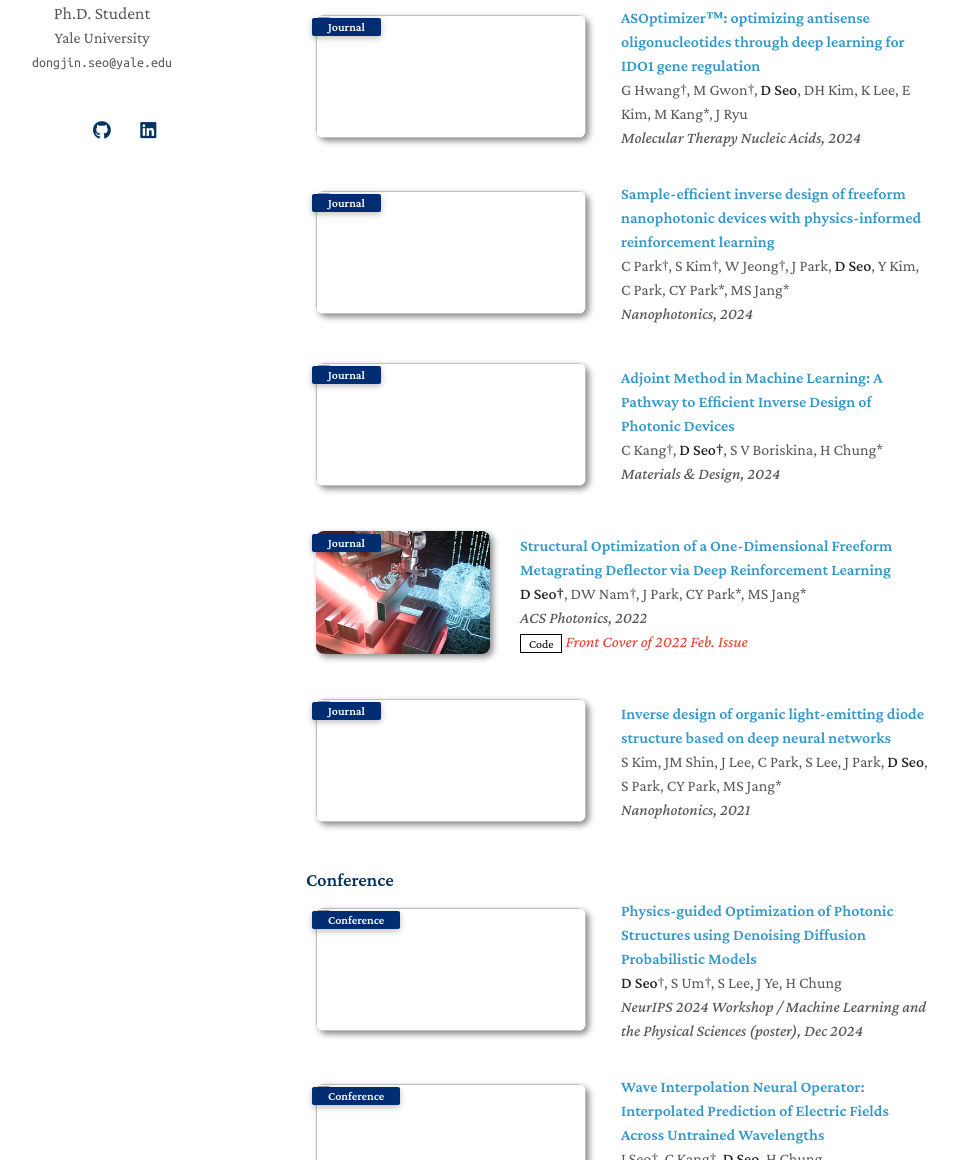
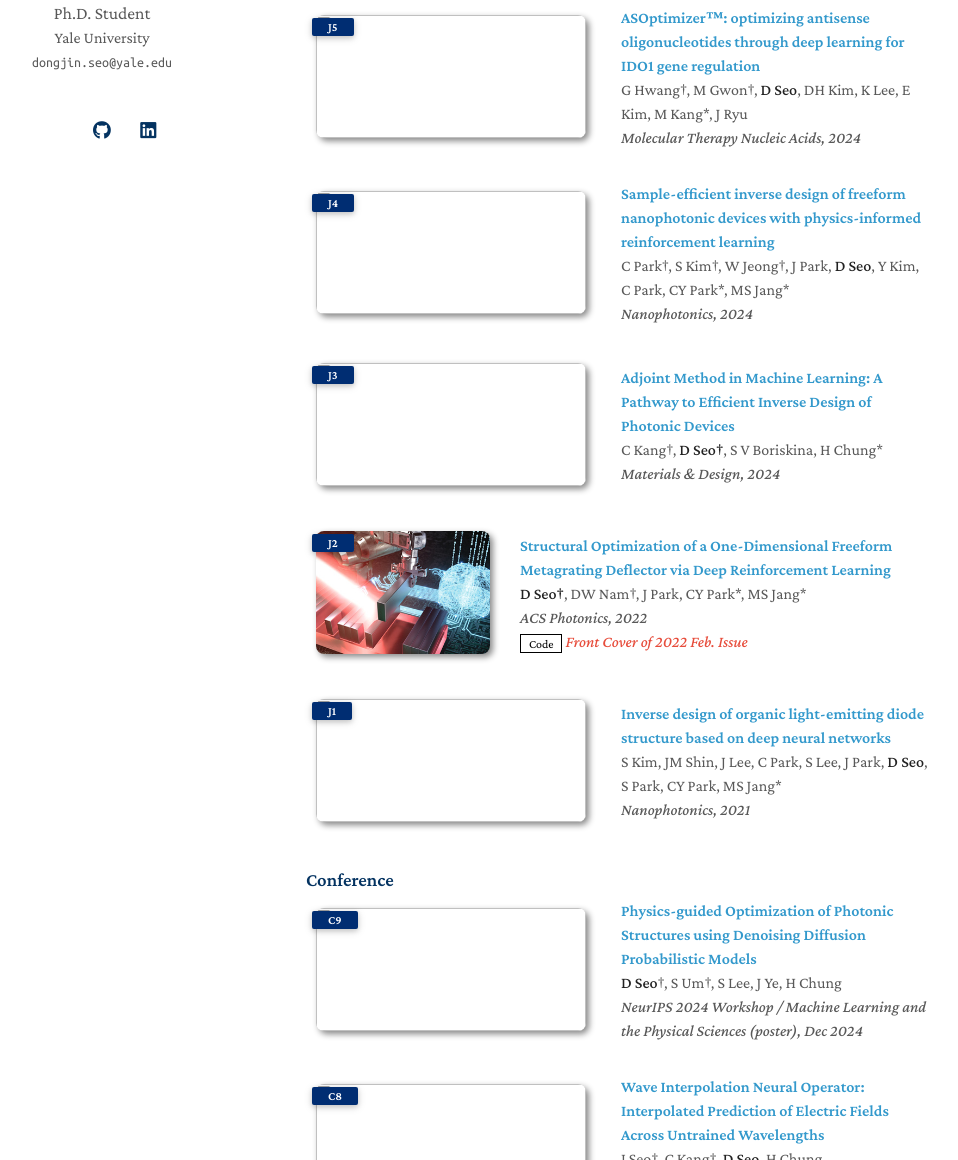
Before and after one commit to DongjinSeoAP/DongjinSeoAP.github.io, a Jekyll site: the page built from index.md, in a window 1280 px wide and 1400 px high, scrolled down 660 px. Shown: the part 240-1400 px from the top of the window, without its empty margins (174-1132 px from the left). Built offline with Jekyll 4.4.1, drawn with Linux system fonts in a browser that asks for light colours; a style sheet for code colours, icons or effects is not loaded; our own code applies the rules of GitHub Pages for plain Markdown files; some of the changed text lies outside the part shown.

Commit message:
Update publications.yml

```diff
--- a/_data/publications.yml
+++ b/_data/publications.yml
@@ -8,17 +8,17 @@ jour:
   - title: "ASOptimizer™: optimizing antisense oligonucleotides through deep learning for IDO1 gene regulation"
     authors: G Hwang†, M Gwon†, <strong>D Seo</strong>, DH Kim, K Lee, E Kim, M Kang*, J Ryu
     conference: Molecular Therapy Nucleic Acids, 2024
-    conference_short: "Journal"
+    conference_short: "J5"
 
   - title: "Sample-efficient inverse design of freeform nanophotonic devices with physics-informed reinforcement learning"
     authors: C Park†, S Kim†, W Jeong†, J Park, <strong>D Seo</strong>, Y Kim, C Park, CY Park*, MS Jang*
     conference: Nanophotonics, 2024
-    conference_short: "Journal"
+    conference_short: "J4"
 
   - title: "Adjoint Method in Machine Learning: A Pathway to Efficient Inverse Design of Photonic Devices"
     authors: C Kang†, <strong>D Seo†</strong>, S V Boriskina, H Chung*
     conference: Materials & Design, 2024
-    conference_short: "Journal"
+    conference_short: "J3"
 
   - title: "Structural Optimization of a One-Dimensional Freeform Metagrating Deflector via Deep Reinforcement Learning"
     authors: <strong>D Seo†</strong>, DW Nam†, J Park, CY Park*, MS Jang*
@@ -26,55 +26,55 @@ jour:
     code: https://github.com/dongjin-seo2020/1DFreeFormDQN
     notes: Front Cover of 2022 Feb. Issue
     image: ./assets/img/2022ACSPhotonics.jpg
-    conference_short: "Journal"
+    conference_short: "J2"
 
   - title: "Inverse design of organic light-emitting diode structure based on deep neural networks"
     authors: S Kim, JM Shin, J Lee, C Park, S Lee, J Park, <strong>D Seo</strong>, S Park, CY Park, MS Jang*
     conference: Nanophotonics, 2021
-    conference_short: "Journal"
+    conference_short: "J1"
 
 conf:
   - title: "Physics-guided Optimization of Photonic Structures using Denoising Diffusion Probabilistic Models"
     authors: <strong>D Seo</strong>†, S Um†, S Lee, J Ye, H Chung
     conference: NeurIPS 2024 Workshop / Machine Learning and the Physical Sciences (poster), Dec 2024
-    conference_short: "Conference"
+    conference_short: "C9"
 
   - title: "Wave Interpolation Neural Operator: Interpolated Prediction of Electric Fields Across Untrained Wavelengths"
     authors: J Seo†, C Kang†, <strong>D Seo</strong>, H Chung
     conference: NeurIPS 2024 Workshop / Data-driven and Differentiable Simulations (poster), Dec 2024
-    conference_short: "Conference"
+    conference_short: "C8"
 
   - title: "Adjoint sensitivity analysis based photonic structure efficiency prediction and data augmentation"
     authors: C Kang†, <strong>D Seo</strong>†, S V Boriskina, H Chung
     conference: CLEO-PR 2024 (poster), Aug 2024
-    conference_short: "Conference"
+    conference_short: "C7"
 
   - title: "High-Speed Multiwavelength Adjoint Optimization with Surrogate Solver"
     authors: J Seo†, C Kang†, <strong>D Seo</strong>, H Chung
     conference: CLEO-PR 2024 (poster), Aug 2024
-    conference_short: "Conference"
+    conference_short: "C6"
 
   - title: "Physics-guided Diffusion Models for Inverse Design"
     authors: <strong>D Seo</strong>†, S Um†, J Ye, H Chung
     conference: CLEO-PR 2024 (poster), Aug 2024
-    conference_short: "Conference"
+    conference_short: "C5"
 
   - title: "Contextualized and Aligned Audio-Text Fusion Models for Emotion Recognition"
     authors: S Choi, Y Kwon, <strong>D Seo</strong>
     conference: KCC 2023 (poster), Dec 2023
-    conference_short: "Conference"
+    conference_short: "C4"
 
   - title: "Adjoint Method for Data Augmentation of Photonic Structures"
     authors: <strong>D Seo</strong>, C Kang, H Chung
     conference: Optica Imaging Congress (oral), Aug 2023
-    conference_short: "Conference"
+    conference_short: "C3"
 
   - title: "Deep reinforcement learning enables freeform structure optimization of 1D metagrating deflector"
     authors: <strong>D Seo</strong>, DW Nam, J Park, CY Park, MS Jang
     conference: SPIE Optical Engineering + Applications (oral), Oct 2022
-    conference_short: "Conference"
+    conference_short: "C2"
 
   - title: "Realization of large scale graphene plasmonic resonator using epsilon-near-zero substrate"
     authors: S Kim, S Baek, SY Min, H Ha, <strong>D Seo</strong>, J Kim, G Lee, B Min, MS Jang
     conference: NANO KOREA 2022 (poster), Jul 2022
-    conference_short: "Conference"
+    conference_short: "C1"
```
